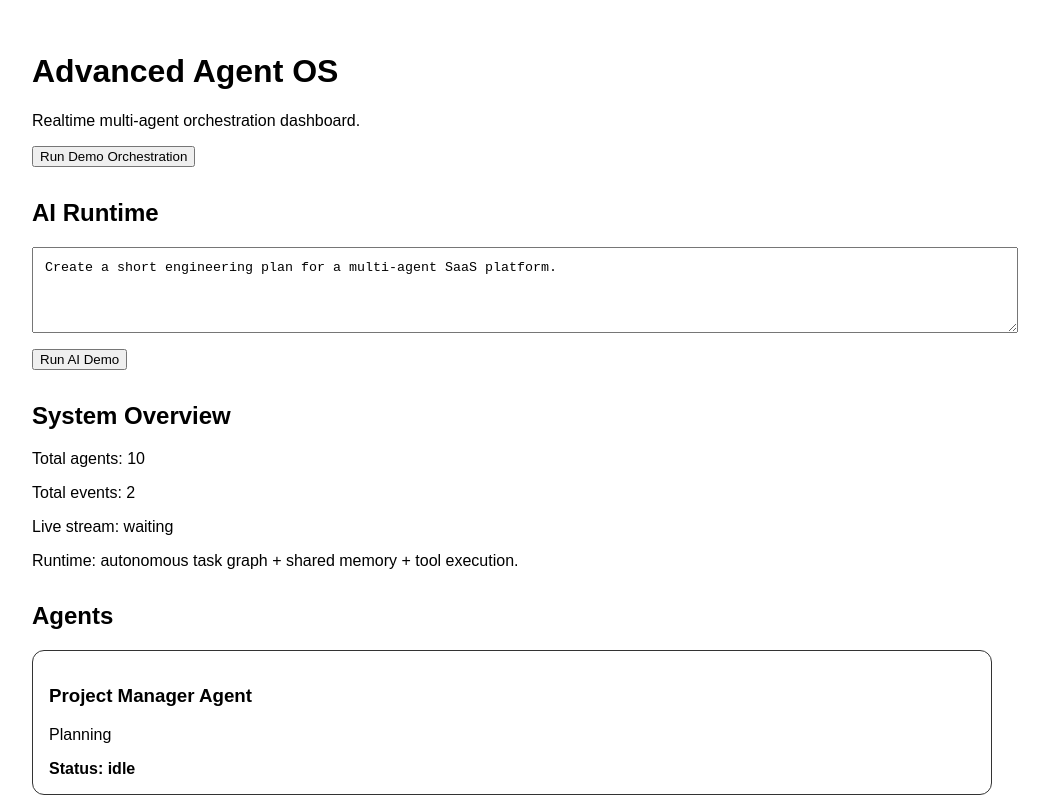
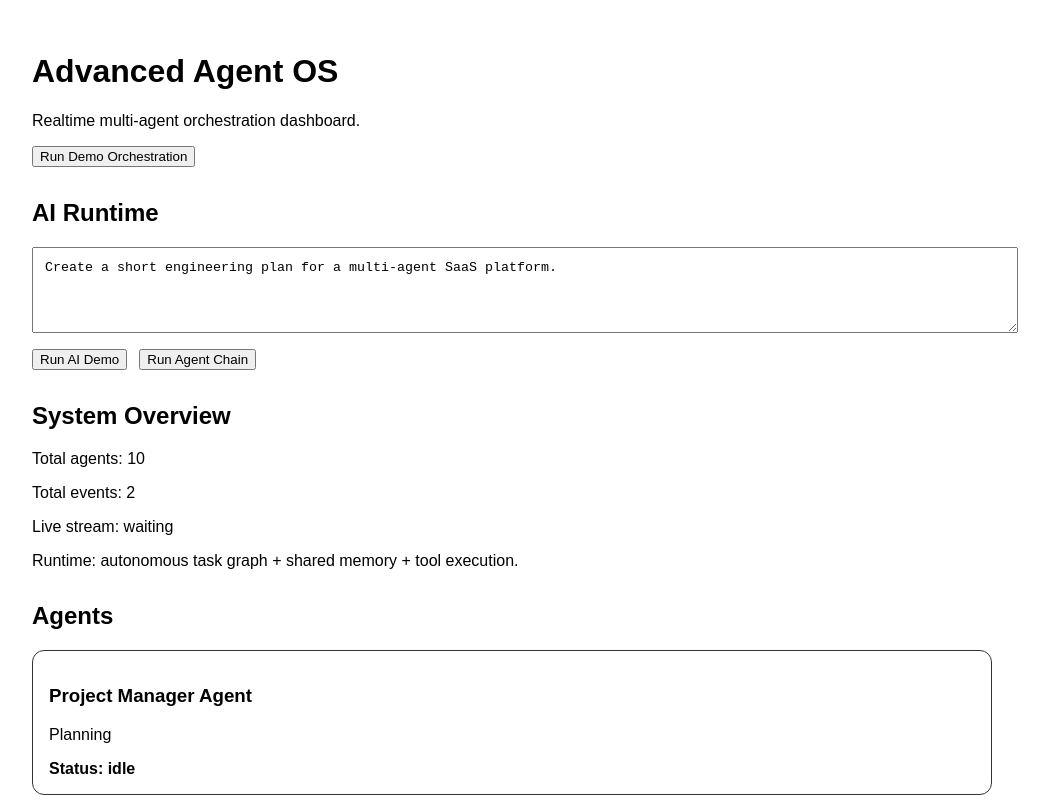
Before and after one commit to mahsunk/advanced-agent-os, a React (Vite) app in the folder apps/web/: page / in a window 1280 px wide. Shown: the top 800 px of the page, without its empty margins (128-1177 px from the left). Built offline with nearby package versions, Linux system fonts and the light colour scheme; no server answers.

Commit message:
Add dashboard agent chain controls

```diff
--- a/apps/web/src/main.tsx
+++ b/apps/web/src/main.tsx
@@ -1,7 +1,7 @@
 import React, { useEffect, useState } from 'react';
 import ReactDOM from 'react-dom/client';
 
-import { fetchEvents, runAiDemo, runDemoOrchestration, subscribeToEvents } from './api/client';
+import { fetchEvents, runAgentChain, runAiDemo, runDemoOrchestration, subscribeToEvents } from './api/client';
 import { AgentCard } from './components/AgentCard';
 import { EventFeed } from './components/EventFeed';
 import type { DashboardEvent } from './events';
@@ -12,9 +12,11 @@ function App() {
   const [events, setEvents] = useState<DashboardEvent[]>(initialEvents);
   const [isRunning, setIsRunning] = useState(false);
   const [isAiRunning, setIsAiRunning] = useState(false);
+  const [isChainRunning, setIsChainRunning] = useState(false);
   const [isLiveConnected, setIsLiveConnected] = useState(false);
   const [prompt, setPrompt] = useState('Create a short engineering plan for a multi-agent SaaS platform.');
   const [aiResult, setAiResult] = useState<string | undefined>();
+  const [chainResult, setChainResult] = useState<unknown>();
 
   async function refreshEvents() {
     try {
@@ -48,6 +50,18 @@ function App() {
     }
   }
 
+  async function handleRunAgentChain() {
+    setIsChainRunning(true);
+
+    try {
+      const response = await runAgentChain(prompt);
+      setChainResult(response.result);
+      await refreshEvents();
+    } finally {
+      setIsChainRunning(false);
+    }
+  }
+
   useEffect(() => {
     refreshEvents();
 
@@ -77,12 +91,22 @@ function App() {
           rows={4}
           style={{ width: '100%', padding: 12, marginBottom: 12 }}
         />
-        <button onClick={handleRunAiDemo} disabled={isAiRunning || !prompt.trim()}>
-          {isAiRunning ? 'Running AI demo...' : 'Run AI Demo'}
-        </button>
+        <div style={{ display: 'flex', gap: 12 }}>
+          <button onClick={handleRunAiDemo} disabled={isAiRunning || !prompt.trim()}>
+            {isAiRunning ? 'Running AI demo...' : 'Run AI Demo'}
+          </button>
+          <button onClick={handleRunAgentChain} disabled={isChainRunning || !prompt.trim()}>
+            {isChainRunning ? 'Running agent chain...' : 'Run Agent Chain'}
+          </button>
+        </div>
         {aiResult ? (
           <pre style={{ whiteSpace: 'pre-wrap', border: '1px solid #333', borderRadius: 12, padding: 16, marginTop: 16 }}>
             {aiResult}
+          </pre>
+        ) : null}
+        {chainResult ? (
+          <pre style={{ whiteSpace: 'pre-wrap', border: '1px solid #333', borderRadius: 12, padding: 16, marginTop: 16 }}>
+            {JSON.stringify(chainResult, null, 2)}
           </pre>
         ) : null}
       </section>
```
